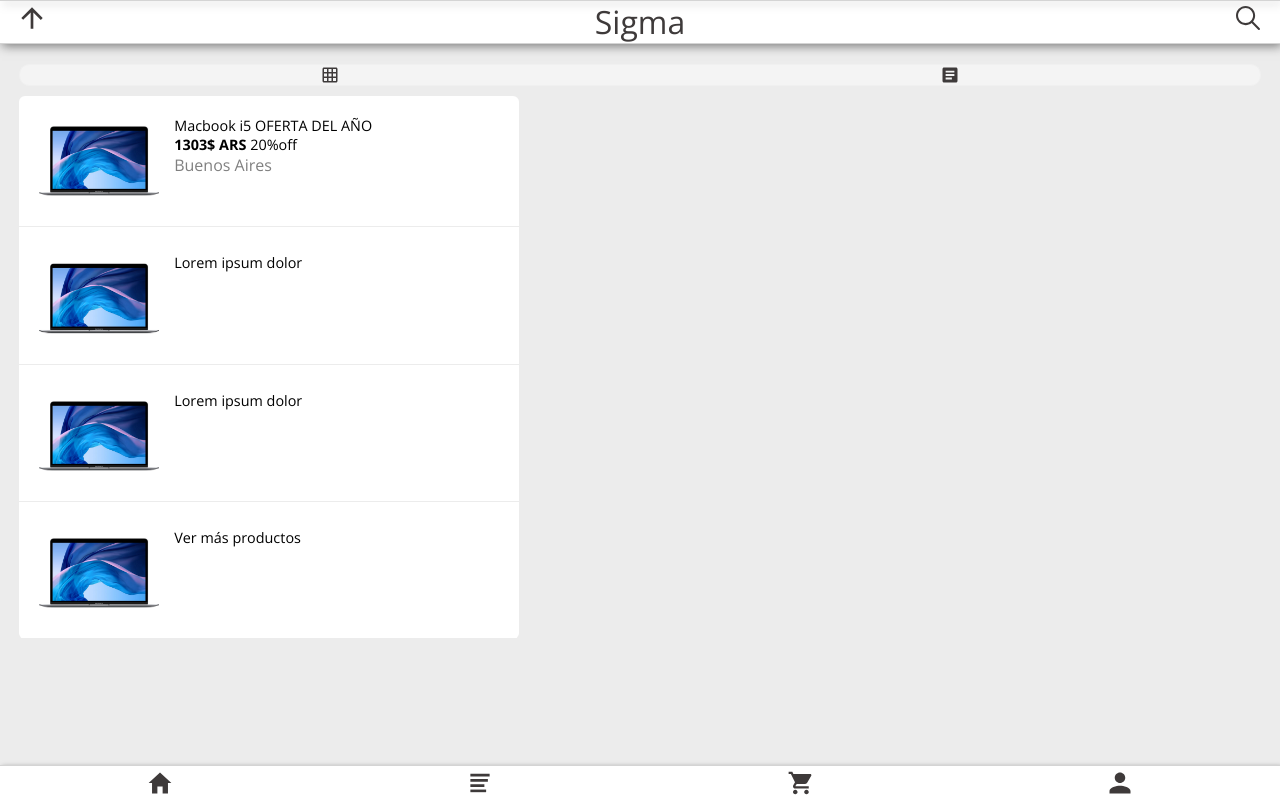
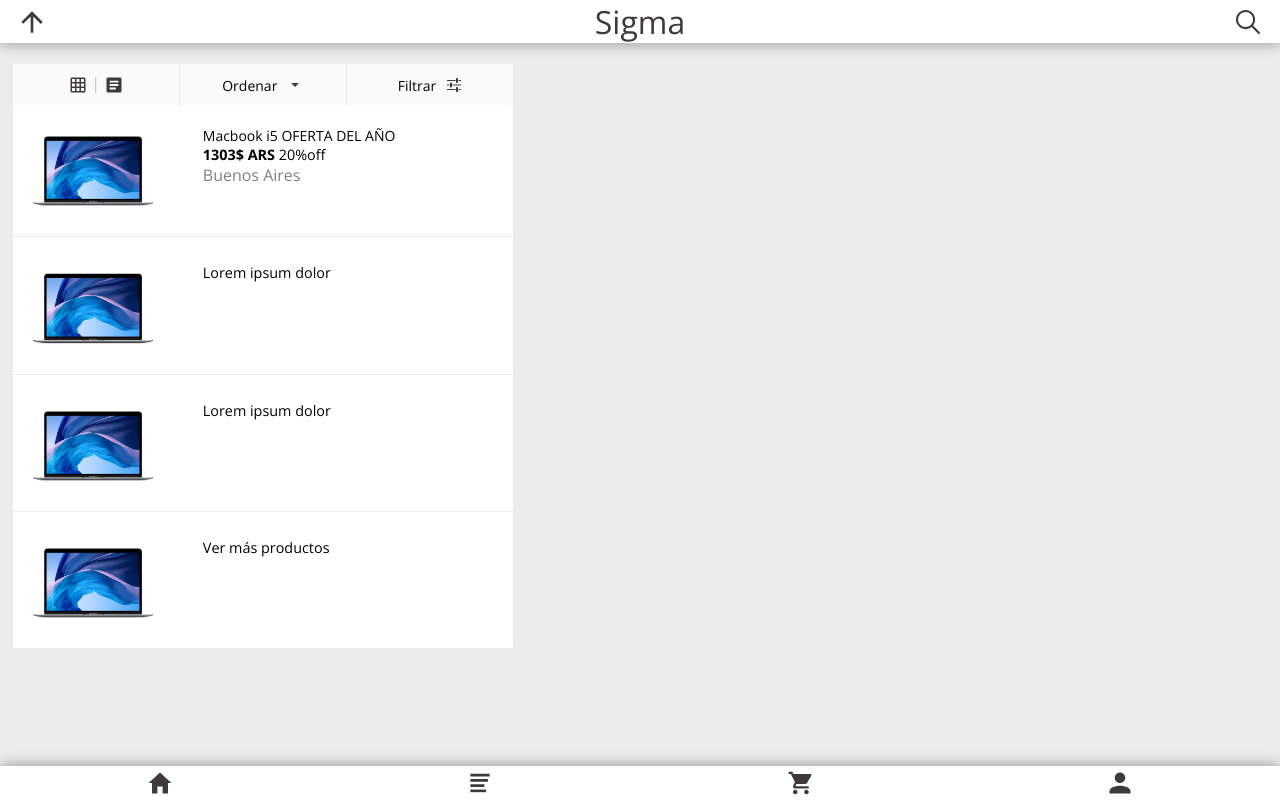
Before and after one commit to jovolopez/proyecto-sigma, a PHP site: page /list.php in a window 1280 px wide. Run offline with PHP 8.4, Linux system fonts and the light colour scheme.

Commit message:
Sombra e iconos nav-bar y list actualizada.

```diff
--- a/css/home.css
+++ b/css/home.css
@@ -6,7 +6,7 @@ body {
 .container {
   width: 100%;
   margin: 0 auto;
-  padding-top: 1.3em;
+  padding-top: 1em;
 }
 
 .banner {
--- a/css/lista.css
+++ b/css/lista.css
@@ -2,12 +2,12 @@ body{
   background: #ececec;
 }
 .container{
-  width: 97%;
+  width: 98%;
   margin: 4em auto;
 }
 .productos {
   background: white;
-  border-radius: 6px;
+  border-radius: 3px;
   max-width: 500px;
 }
 .producto img {
@@ -19,6 +19,7 @@ body{
   margin-bottom: 6px;
   padding: 10px;
   display: flex;
+  justify-content: space-between;
   border-bottom: solid 1px #ececec;
 }
 .producto .imagen-p{
@@ -26,21 +27,46 @@ body{
   padding: 0 10px;
 }
 .producto .info-p{
+  width: 300px;
   display: inline-block;
   padding: 10px 0;
 }
-body {
+.titulo-p{
+  font-size: 14px;
+}
+body{
   font-family: 'Open Sans';
 }
-.ordenar {
+.opciones{
+  display: flex;
+  justify-content: space-between;
+  max-width: 500px;
+}
+.opcion{
+  width: 33.15%;
+  display: flex;
+  flex-flow: wrap;
+  justify-content: center;
+  align-items: center;
+  background: rgb(250,250,250);
+}
+.ordenar{
+  width: 60px;
   font-size: 20px;
   margin: 10px 0;
-  border: solid 1px #f0f0f0;
-  border-radius: 10px;
-  background: #f4f4f4;
   display: flex;
   align-items: center;
   justify-content: space-around;
+}
+.barra {
+  position: relative;
+  bottom: 2px;
+  font-size: 16px;
+  color: #c3c3c3;
+}
+.opt-text{
+  padding-right: 10px;
+  font-size: 14px;
 }
 label{
   color: gray;
--- a/css/master.css
+++ b/css/master.css
@@ -15,12 +15,11 @@ header {
   top: 0;
   left: 0;
   width: 100%;
-  border-bottom: solid 1px #d4d4d4;
   display: flex;
   justify-content: space-between;
-  align-items: baseline;
+  align-items: center;
   background: white;
-  box-shadow: 2px 2px 10px #777;
+  box-shadow: 0px 0px 15px 0px rgba(0,0,0,.40);
   z-index: 1;
 }
 h1{
@@ -33,12 +32,11 @@ h1{
   left: 0;
   width: 100%;
   font-size: 28px;
-  border-top: solid 1px #d4d4d4;
   display: flex;
   justify-content: space-around;
   align-items: center;
   background: white;
-  box-shadow: 2px 2px 5px #777;
+  box-shadow: 0px 0px 15px 0px rgba(0,0,0,.40);
 }
 footer {
   background-color: black;
--- a/list.php
+++ b/list.php
@@ -12,17 +12,39 @@
     <?php require_once("partials/header.php");?>
 
     <main class="container">
+      <div class="opciones">
+        <div class="opcion">
           <div class="ordenar">
-        <div class="adsd">
+            <div class="vista-c">
               <a href="home.php">
                 <ion-icon name="grid"></ion-icon>
               </a>
             </div>
-        <div class="">
+            <div class="barra">
+              |
+            </div>
+            <div class="vista-l">
               <a href="list.php">
                 <ion-icon name="list-box"></ion-icon>
               </a>
-
+            </div>
+          </div>
+        </div>
+        <div class="opcion">
+          <div class="opt-text">
+            Ordenar
+          </div>
+          <div class="opt-icon">
+            <ion-icon name="arrow-dropdown"></ion-icon>
+          </div>
+        </div>
+        <div class="opcion">
+          <div class="opt-text">
+            Filtrar
+          </div>
+          <div class="opt-icon">
+            <ion-icon name="options"></ion-icon>
+          </div>
         </div>
       </div>
       <section class="productos">
@@ -31,7 +53,7 @@
             <img src="img/macbook.jpg" alt="Macbook">
           </div>
           <div class="info-p">
-            <p>Macbook i5 OFERTA DEL AÑO</p>
+            <p class="titulo-p">Macbook i5 OFERTA DEL AÑO</p>
             <p><b>1303$ ARS</b> 20%off</p>
             <label for="">Buenos Aires</label>
           </div>
--- a/partials/nav-menu.php
+++ b/partials/nav-menu.php
@@ -1,7 +1,6 @@
 <head>
   <link rel="stylesheet" href="css/master.css">
 </head>
-<header>
 <div class="nav-menu">
   <div><a href="home.php"><ion-icon class="nav-icon" name="home"></ion-icon></a></div>
   <div><a href="list.php"><ion-icon class="nav-icon" name="list"></ion-icon></a></div>
```
Lines whose indentation alone changed are shown as unchanged.
